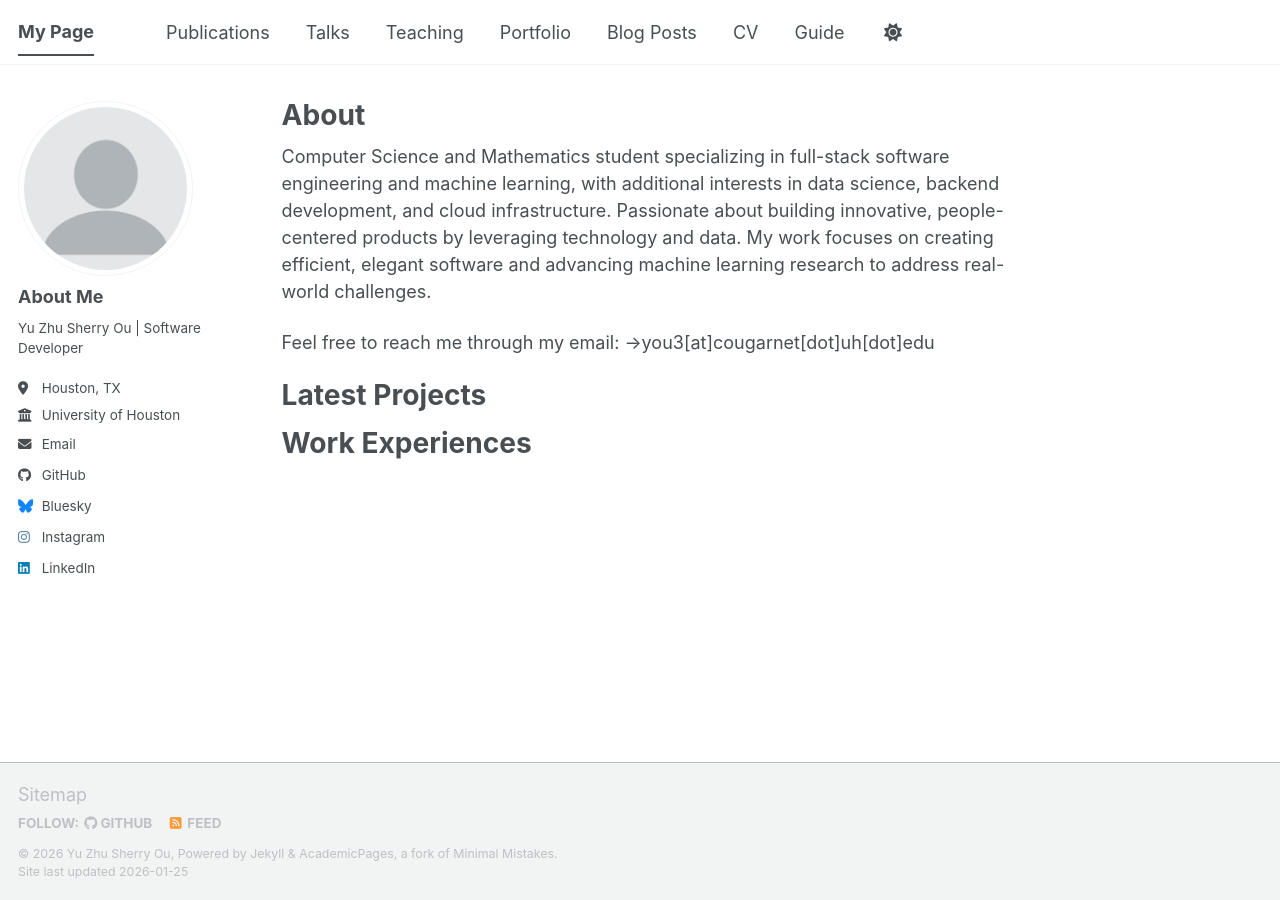
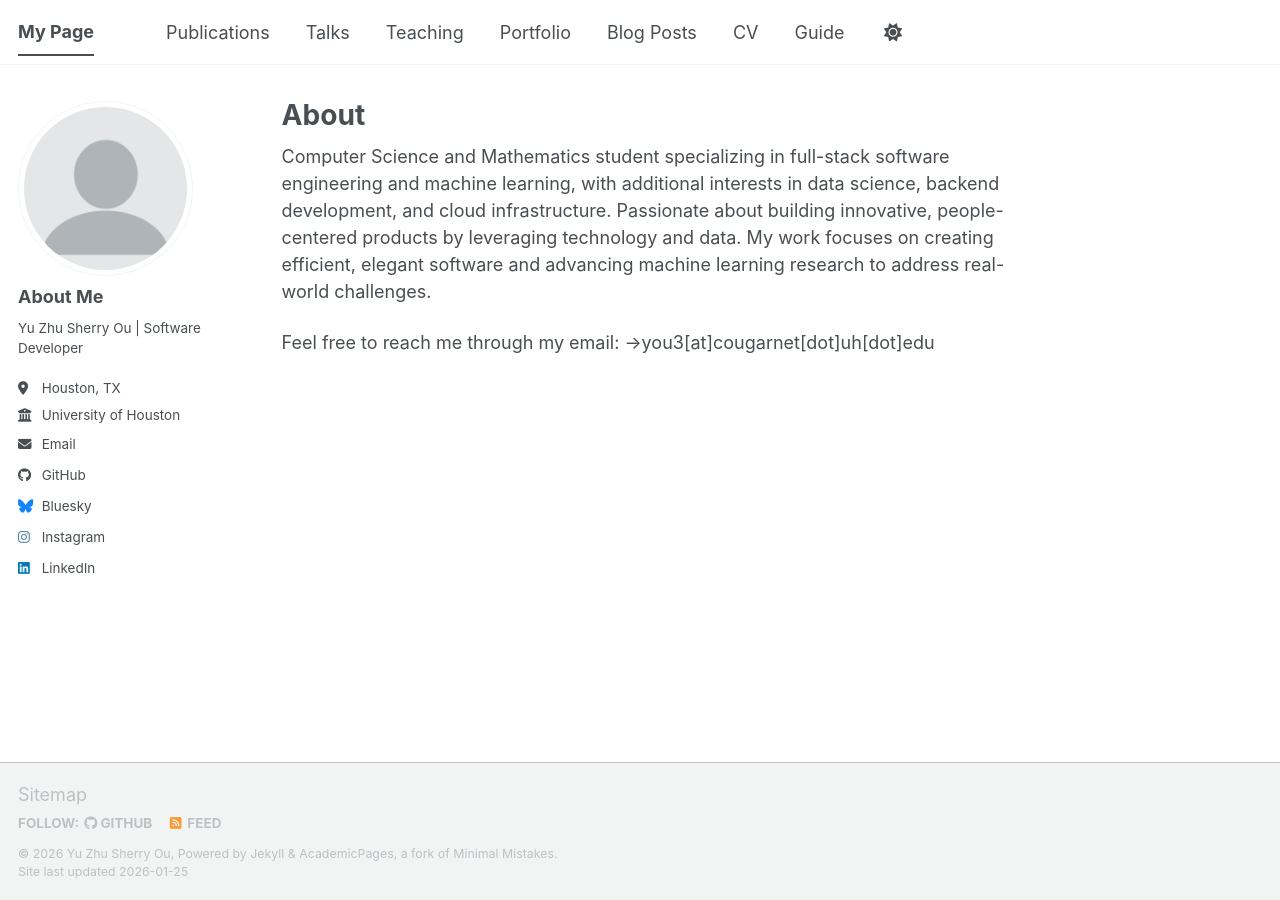
Before and after one commit to ouyuou/https-github.com-ouyuou.github.io, a Jekyll site: the page built from _pages/about.md, in a window 1280 px wide. Built offline with Jekyll 4.4.1, drawn with Linux system fonts in a browser that asks for light colours; a script bundle is joined from its source files by our own code; library files that are not in the unit come from our copies.

Commit message:
Update about.md
only about content

```diff
--- a/_pages/about.md
+++ b/_pages/about.md
@@ -11,11 +11,3 @@ Computer Science and Mathematics student specializing in full-stack software eng
 
 Feel free to reach me through my email:
 →you3[at]cougarnet[dot]uh[dot]edu
-
-
-Latest Projects
-======
-
-
-Work Experiences
-======
```
